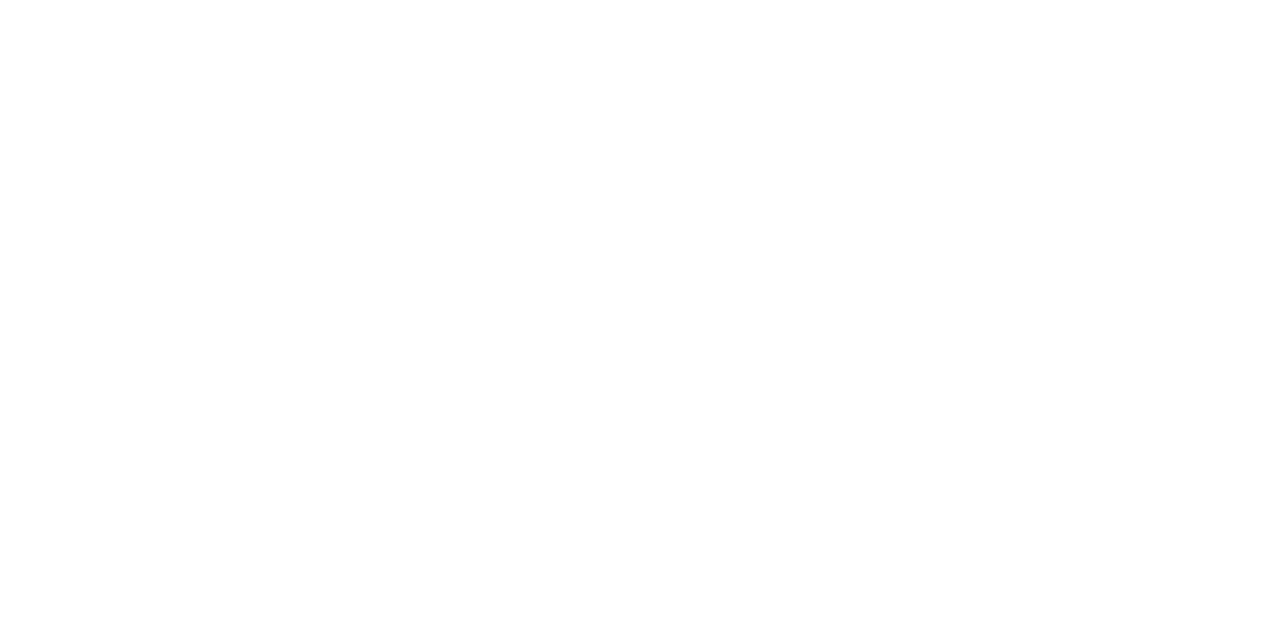
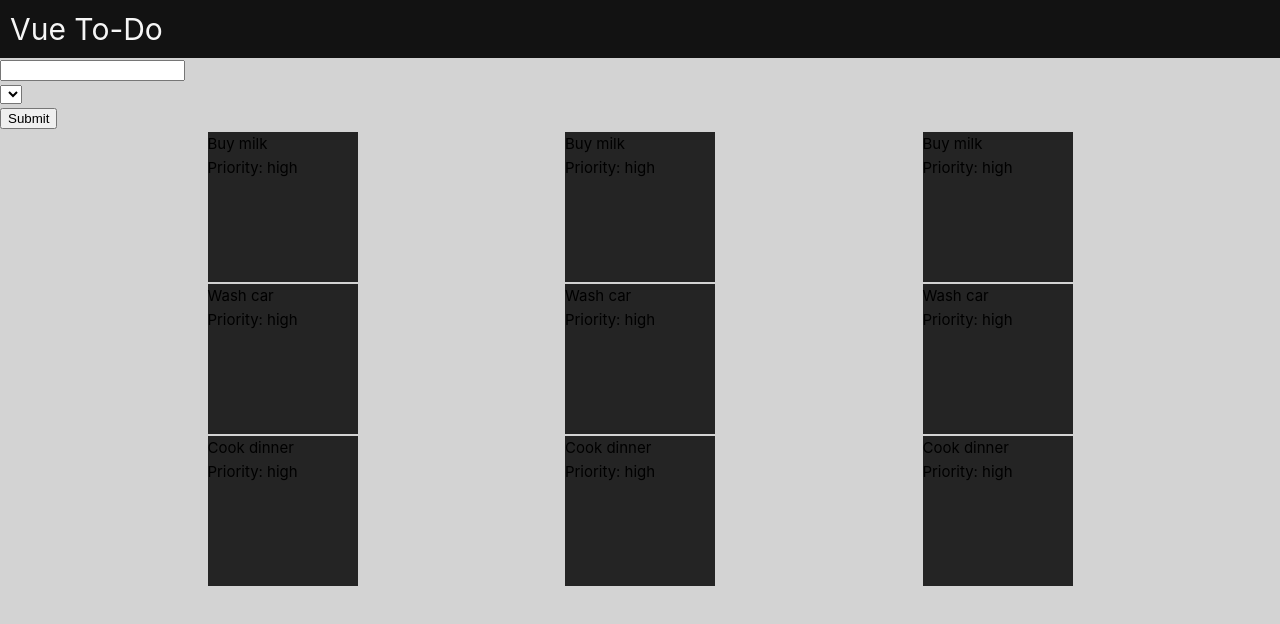
Before and after one commit to supahkenneh/vue-todo, a Vue app: page / in a window 1280 px wide. Shown: the top 624 px of the page. Built offline with nearby package versions, Linux system fonts and the light colour scheme.

Commit message:
init task list data, create task component

```diff
--- a/src/App.vue
+++ b/src/App.vue
@@ -1,13 +1,48 @@
-<script setup>
+<template>
+    <div class="container">
+        <Header />
+    </div>
+    <div class="content-container">
+        <ToDoForm />
+        <div class="task-container">
+            <ToDoList :taskList="tasks" />
+            <ToDoList :taskList="tasks" />
+            <ToDoList :taskList="tasks" />
+        </div>
+    </div>
+</template>
+
+<script>
+import Header from './components/Header.vue';
+import ToDoList from './components/ToDoList.vue';
+import ToDoForm from './components/ToDoForm.vue';
+
+export default {
+    name: 'App',
+    components: {
+        Header,
+        ToDoList,
+        ToDoForm,
+    },
+    data() {
+        return {
+            tasks: []
+        }
+    },
+    mounted() {
+        this.tasks =
+            [
+                { id: 1, task: 'Buy milk', priority: 'high', status: 'todo' },
+                { id: 2, task: 'Wash car', priority: 'high', status: 'progress' },
+                { id: 3, task: 'Cook dinner', priority: 'high', status: 'done' }
+            ]
+    }
+}
 </script>
 
-<template>
-  <header>
-  </header>
-
-  <main>
-  </main>
-</template>
-
 <style scoped>
+.task-container {
+    display: flex;
+    justify-content: space-evenly;
+}
 </style>
--- a/src/assets/base.css
+++ b/src/assets/base.css
@@ -61,8 +61,9 @@
 
 body {
   min-height: 100vh;
-  color: var(--color-text);
-  background: var(--color-background);
+  /* color: var(--color-text); */
+  /* background: var(--color-background); */
+  color: black;
   transition: color 0.5s, background-color 0.5s;
   line-height: 1.6;
   font-family: Inter, -apple-system, BlinkMacSystemFont, 'Segoe UI', Roboto, Oxygen, Ubuntu,
--- a/src/assets/main.css
+++ b/src/assets/main.css
@@ -1,35 +1,8 @@
-@import "./base.css";
+@import './base.css';
 
 #app {
-  max-width: 1280px;
-  margin: 0 auto;
-  padding: 2rem;
-
+  width: 100%;
+  height: 100vh;
   font-weight: normal;
+  background-color: lightgray;
 }
-
-a,
-.green {
-  text-decoration: none;
-  color: hsla(160, 100%, 37%, 1);
-  transition: 0.4s;
-}
-
-@media (hover: hover) {
-  a:hover {
-    background-color: hsla(160, 100%, 37%, 0.2);
-  }
-}
-
-@media (min-width: 1024px) {
-  body {
-    display: flex;
-    place-items: center;
-  }
-
-  #app {
-    display: grid;
-    grid-template-columns: 1fr 1fr;
-    padding: 0 2rem;
-  }
-}
--- /dev/null
+++ b/src/components/Header.vue
@@ -0,0 +1,25 @@
+<template>
+    <header>
+        <h1>Vue To-Do</h1>
+    </header>
+</template>
+
+<script>
+export default {
+    name: 'Header'
+}
+</script>
+
+<style scoped>
+header {
+    background-color: #121212;
+    color: whitesmoke;
+    width: 100%;
+    display: flex;
+    justify-content: flex-start;
+}
+
+h1 {
+    margin: 5px 10px;
+}
+</style>
--- /dev/null
+++ b/src/components/Task.vue
@@ -0,0 +1,21 @@
+<template>
+    <div class="task">
+        <div>{{ taskItem.task }}</div>
+        <div>Priority: {{ taskItem.priority }}</div>
+    </div>
+</template>
+
+<script>
+export default {
+    name: 'Task',
+    props: { taskItem: Object }
+}</script>
+
+<style scoped>
+.task {
+    height: 10em;
+    background-color: #242424;
+    margin: 2px auto;
+    width: 10em;
+}
+</style>
--- /dev/null
+++ b/src/components/ToDoForm.vue
@@ -0,0 +1,33 @@
+<template>
+    <div class="form">
+        <form>
+            <label for="task-name">
+                <input type="text">
+            </label>
+            <label for="priority">
+                <select name="" id="">
+                    <option value=""></option>
+                </select>
+            </label>
+            <div>
+                <button>Submit</button>
+            </div>
+        </form>
+    </div>
+</template>
+
+<script>
+export default {
+    name: 'ToDoForm'
+}</script>
+
+<style scoped>
+.form {
+    width: 50%;
+}
+
+.form form {
+    display: flex;
+    flex-direction: column;
+}
+</style>
--- /dev/null
+++ b/src/components/ToDoList.vue
@@ -0,0 +1,25 @@
+<template>
+    <div class='task-list'>
+        <div v-for="task in taskList">
+            <Task :taskItem="task" />
+        </div>
+    </div>
+</template>
+
+<script>
+import Task from './Task.vue';
+
+export default {
+    name: 'ToDoList',
+    components: {
+        Task
+    },
+    props: {
+        taskList: Array
+    }
+}
+
+</script>
+
+<style scoped>
+</style>
```
Also changed, not shown: vetur.config.js (added, +42 -0 lines).
